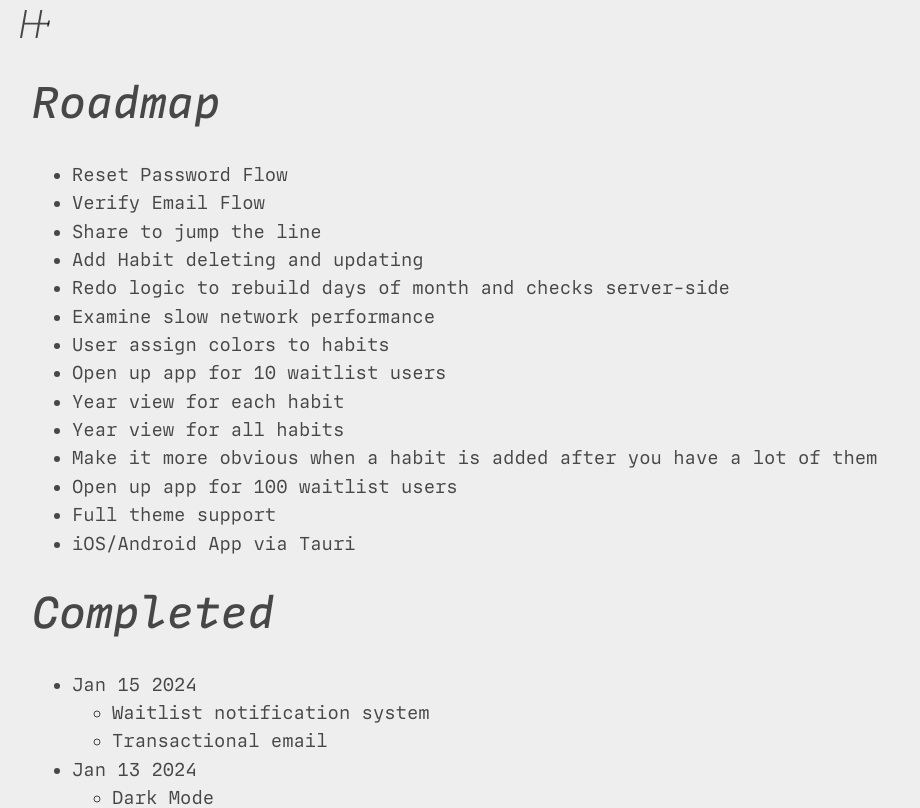
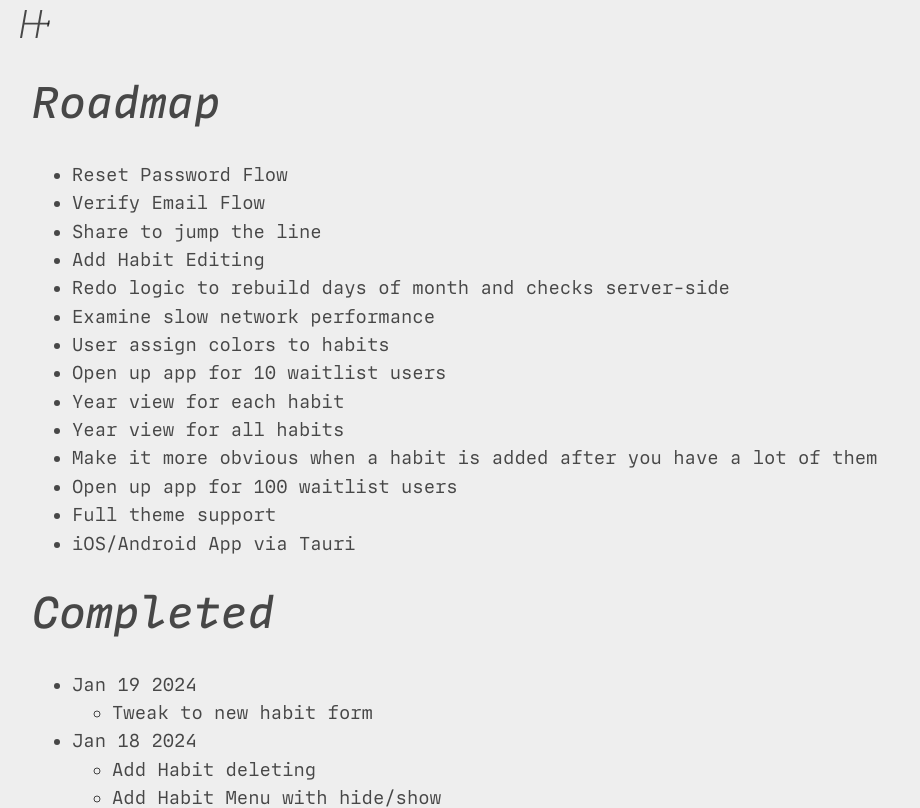
Before and after one commit to stolinski/habit-path, a SvelteKit app: page /roadmap in a window 1280 px wide. Shown: the top 808 px of the page, without its empty margins (0-920 px from the left). Built offline with nearby package versions, Linux system fonts and the light colour scheme; no server answers.

Commit message:
form updates and css stuff

```diff
--- a/src/routes/NewHabitForm.svelte
+++ b/src/routes/NewHabitForm.svelte
@@ -34,13 +34,17 @@
 		</div>
 		<button class="button" type="submit" disabled={loading}
 			>{#if loading}Adding...{:else}
-				Add Habit
+				+ Add Habit
 			{/if}</button
 		>
 	</form>
 </div>
 
 <style>
+	input {
+		font-size: var(--font-size-lg);
+	}
+
 	.mobile {
 		border: none;
 	}
--- a/src/routes/roadmap/+page.svelte
+++ b/src/routes/roadmap/+page.svelte
@@ -3,7 +3,7 @@
 	<li>Reset Password Flow</li>
 	<li>Verify Email Flow</li>
 	<li>Share to jump the line</li>
-	<li>Add Habit deleting and updating</li>
+	<li>Add Habit Editing</li>
 	<li>Redo logic to rebuild days of month and checks server-side</li>
 	<li>Examine slow network performance</li>
 	<li>User assign colors to habits</li>
@@ -19,6 +19,15 @@
 <h2>Completed</h2>
 
 <ul>
+	<li>Jan 19 2024</li>
+	<ul>
+		<li>Tweak to new habit form</li>
+	</ul>
+	<li>Jan 18 2024</li>
+	<ul>
+		<li>Add Habit deleting</li>
+		<li>Add Habit Menu with hide/show</li>
+	</ul>
 	<li>Jan 15 2024</li>
 	<ul>
 		<li>Waitlist notification system</li>
--- a/src/style.css
+++ b/src/style.css
@@ -3,6 +3,7 @@
 	--black: #222;
 	--white: #eee;
 	--light_grey: #ddd;
+	--middle_grey: #999;
 
 	/* Fonts / Typeography */
 	--font-size-xs: clamp(0.6rem, 0.17vw + 0.76rem, 0.7rem);
@@ -241,7 +242,7 @@ select {
 input {
 	padding: 2px 10px;
 	border-radius: 4px;
-	border: solid 1px var(--fg);
+	border: solid 1px var(--middle_grey);
 	color: var(--fg);
 	background: var(--bg);
 }
@@ -280,7 +281,7 @@ a {
 	transition: 0.3s ease background;
 	background: transparent;
 	color: var(--fg);
-	border: solid 1px var(--fg);
+	border: solid 1px var(--tint);
 }
 
 .ghost:hover {
```
Also changed, not shown: package.json (+6 -6 lines), src/routes/Fab.svelte (+18 -4 lines), 1 other file (tests, documents, lock files or other folders).
